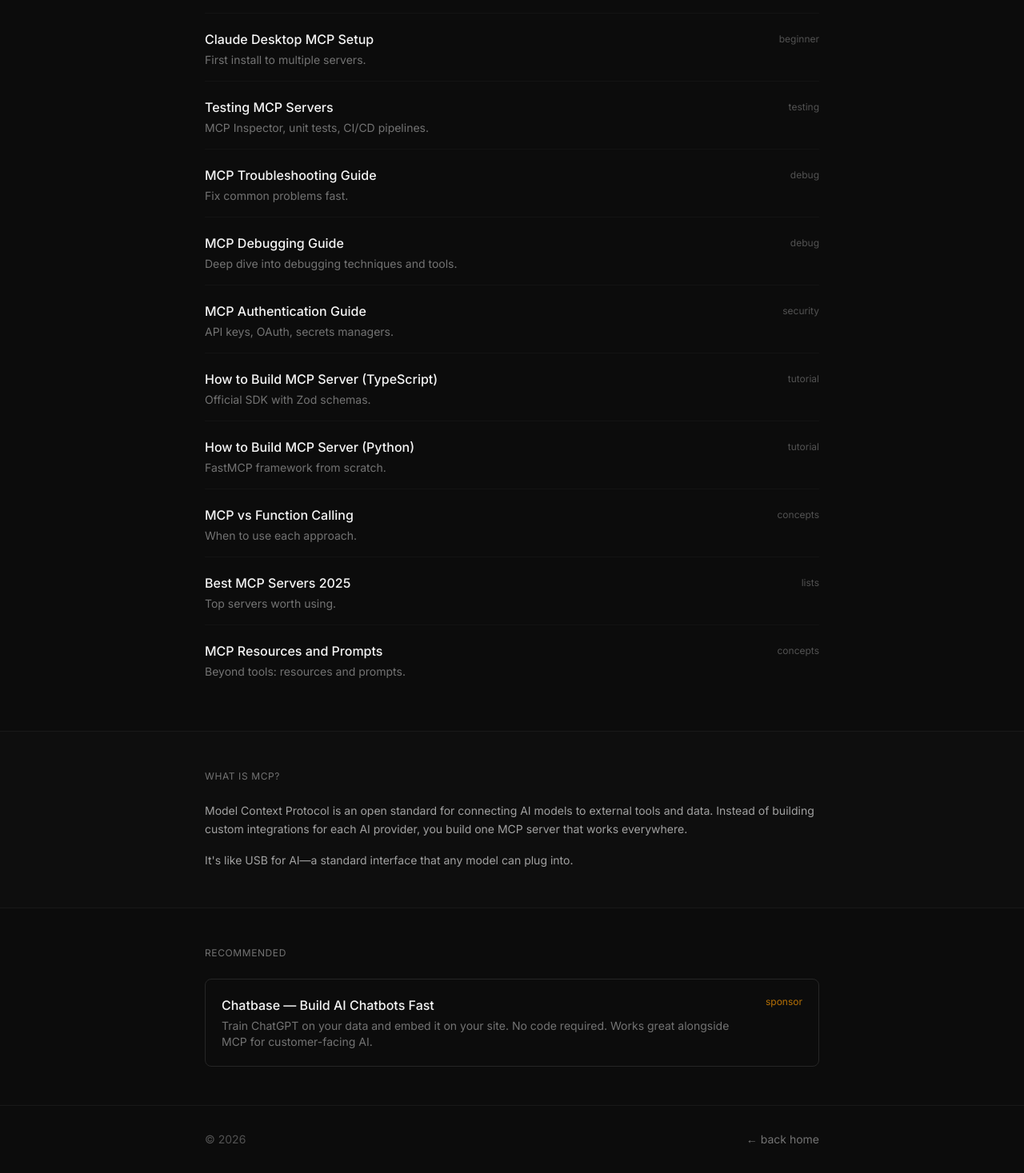
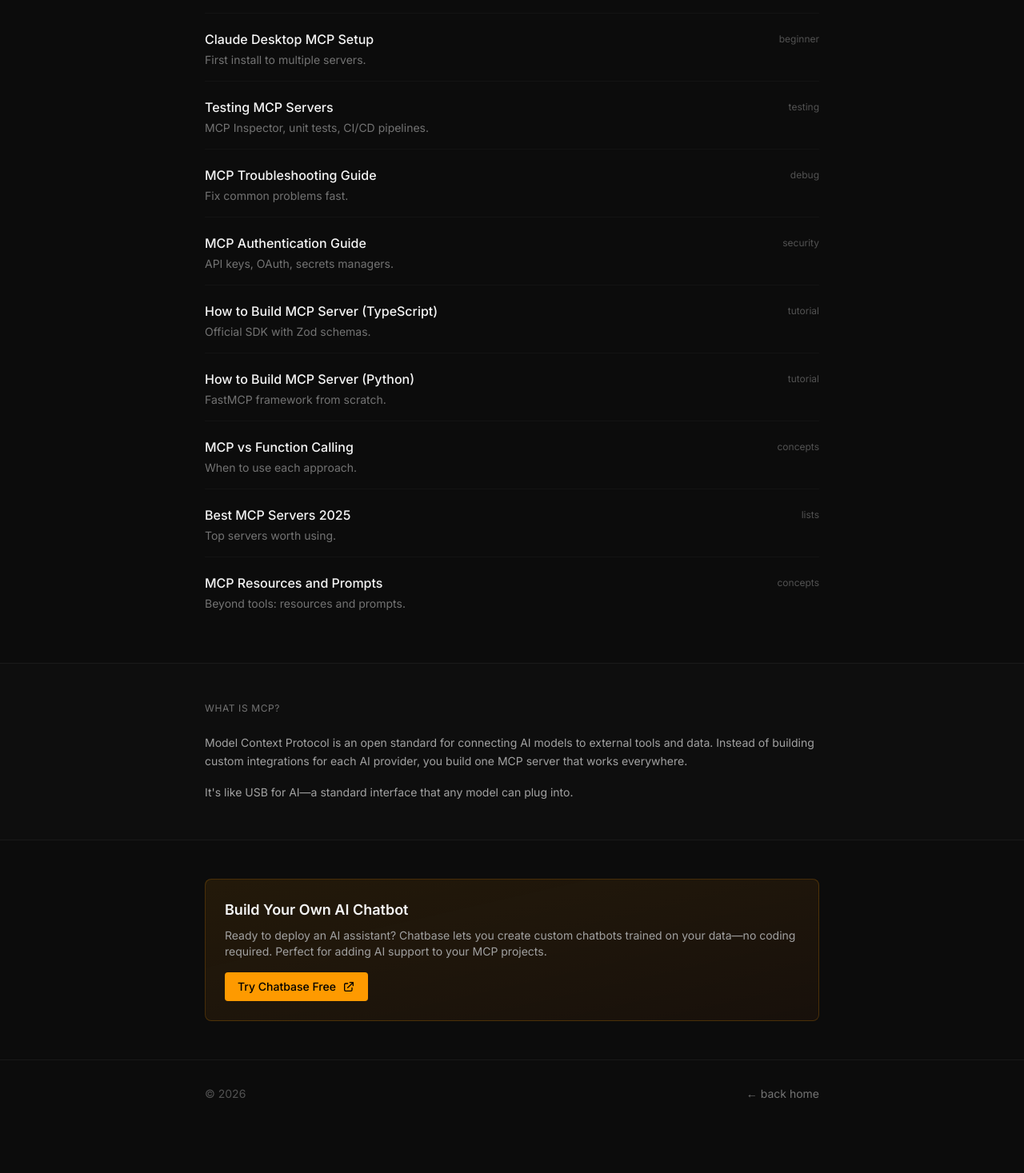
Before and after one commit to kaigritun/kaigritun-site, a Next.js app: page /mcp in a window 1280 px wide. Shown: the part 1458-2925 px from the top of the page at 80% size. After the commit the page ends 2868 px from the top, so only its background shows below. Built offline with nearby package versions, Linux system fonts and the light colour scheme.

Commit message:
feat: add Chatbase affiliate link to MCP section

```diff
--- a/src/app/mcp/page.tsx
+++ b/src/app/mcp/page.tsx
@@ -102,12 +102,6 @@ const tutorials = [
     title: "MCP Troubleshooting Guide",
     description: "Fix common problems fast.",
     href: "/mcp/troubleshooting-mcp-servers",
-    tag: "Debug",
-  },
-  {
-    title: "MCP Debugging Guide",
-    description: "Deep dive into debugging techniques and tools.",
-    href: "/mcp/mcp-debugging-guide",
     tag: "Debug",
   },
   {
@@ -221,28 +215,26 @@ export default function MCPPage() {
         </div>
       </section>
 
-      {/* Recommended Tools */}
+      {/* Chatbase CTA */}
       <section className="px-6 py-12 border-t border-neutral-800/50">
         <div className="max-w-3xl mx-auto">
-          <h2 className="text-xs font-mono text-neutral-500 uppercase tracking-wider mb-6">Recommended</h2>
+          <div className="bg-gradient-to-br from-amber-500/10 to-orange-500/5 border border-amber-500/20 rounded-lg p-6">
+            <h2 className="text-lg font-semibold mb-2">Build Your Own AI Chatbot</h2>
+            <p className="text-neutral-400 text-sm mb-4">
+              Ready to deploy an AI assistant? Chatbase lets you create custom chatbots trained on your data—no coding required. Perfect for adding AI support to your MCP projects.
+            </p>
             <a
               href="https://link.chatbase.co/2MAaO8m"
               target="_blank"
               rel="noopener noreferrer"
-            className="block p-5 rounded-lg border border-neutral-800 hover:border-amber-500/50 transition-colors group"
+              className="inline-flex items-center gap-2 bg-amber-500 hover:bg-amber-400 text-black font-medium px-4 py-2 rounded text-sm transition-colors"
             >
-            <div className="flex items-start justify-between gap-4">
-              <div>
-                <h3 className="font-medium group-hover:text-amber-500 transition-colors mb-1">
-                  Chatbase — Build AI Chatbots Fast
-                </h3>
-                <p className="text-sm text-neutral-500">
-                  Train ChatGPT on your data and embed it on your site. No code required. Works great alongside MCP for customer-facing AI.
-                </p>
+              Try Chatbase Free
+              <svg className="w-4 h-4" fill="none" stroke="currentColor" viewBox="0 0 24 24">
+                <path strokeLinecap="round" strokeLinejoin="round" strokeWidth={2} d="M10 6H6a2 2 0 00-2 2v10a2 2 0 002 2h10a2 2 0 002-2v-4M14 4h6m0 0v6m0-6L10 14" />
+              </svg>
+            </a>
           </div>
-              <span className="text-xs font-mono text-amber-500/70 shrink-0">sponsor</span>
-            </div>
-          </a>
         </div>
       </section>
 
```
Lines whose indentation alone changed are shown as unchanged.
